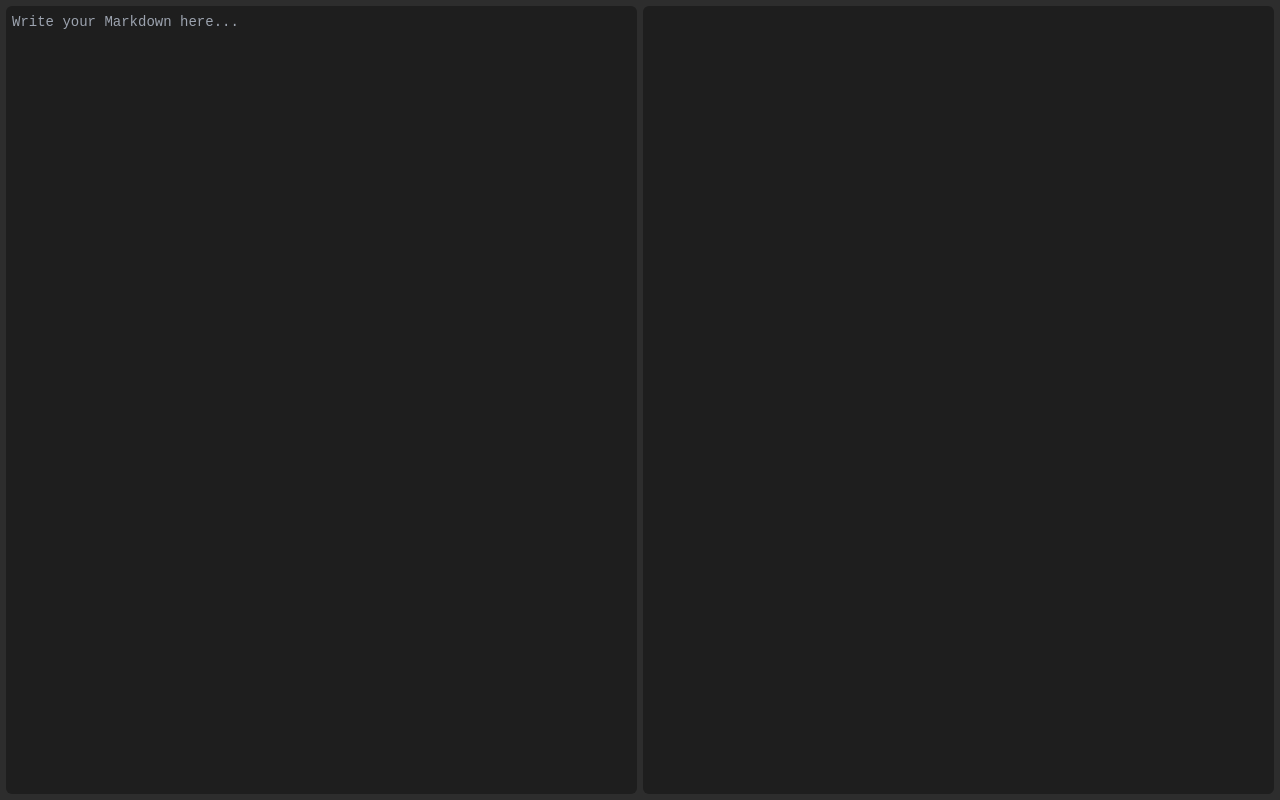
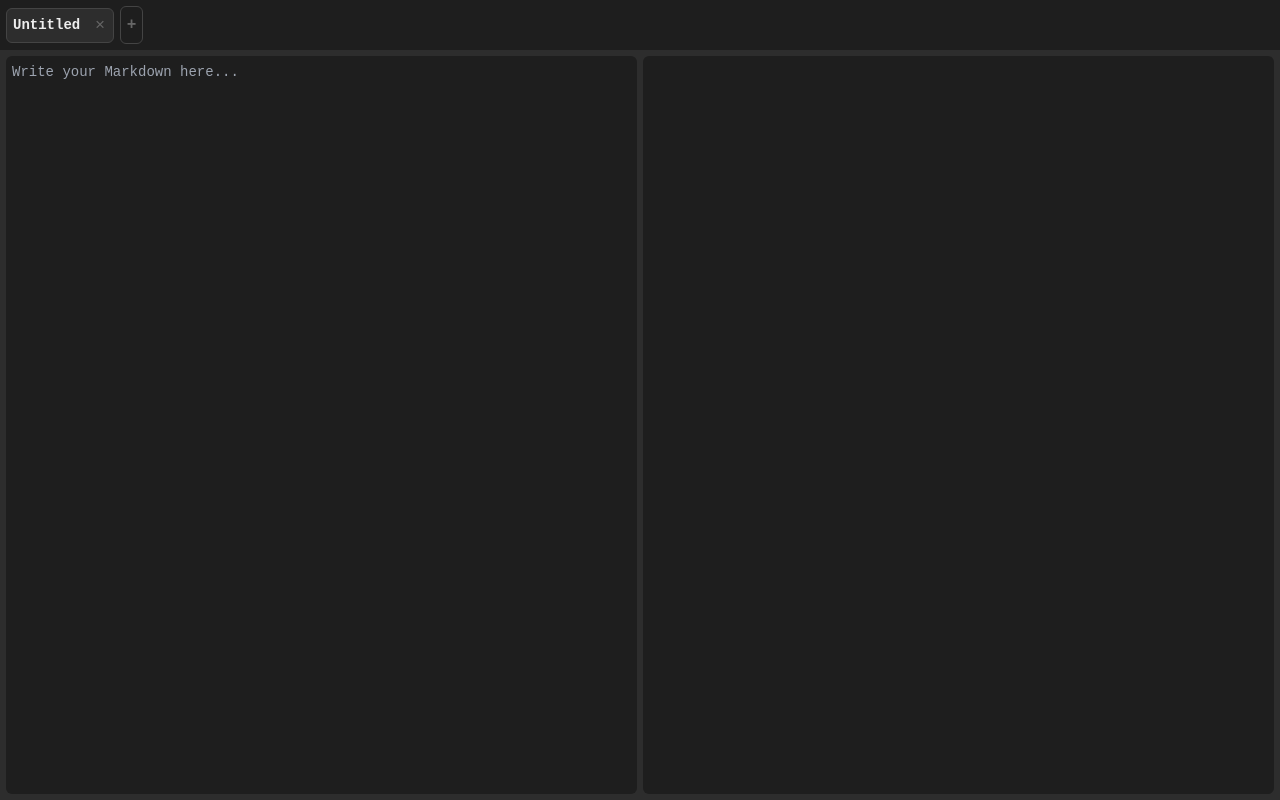
Before and after one commit to Levitifox/elementum, a React (Vite) app: page / in a window 1280 px wide. Built offline with nearby package versions, Linux system fonts and the light colour scheme; the HTML template or start-up script is replaced by a standard one.

Commit message:
Refactor editor component to support multiple tabs

```diff
--- a/main.js
+++ b/main.js
@@ -1,4 +1,4 @@
-const { app, BrowserWindow } = require("electron");
+const { app, BrowserWindow, Menu } = require("electron");
 const path = require("path");
 
 let mainWindow;
@@ -15,6 +15,8 @@ function createWindow() {
     });
 
     mainWindow.loadURL("http://localhost:3000");
+
+    Menu.setApplicationMenu(null);
 
     if (process.env.NODE_ENV === "development") {
         mainWindow.webContents.openDevTools();
--- a/src/App.css
+++ b/src/App.css
@@ -32,12 +32,106 @@ body,
     height: 100%;
 }
 
-.editor {
+.editor-container {
+    display: flex;
+    flex-direction: column;
+    height: 100%;
+}
+
+.tab-headers {
+    display: flex;
+    align-items: center;
+    background-color: var(--secondary-bg-color);
+    padding: var(--padding);
+    scrollbar-width: thin;
+    scrollbar-color: var(--border-color) transparent;
+}
+
+.tab-headers::-webkit-scrollbar {
+    height: var(--scrollbar-width);
+}
+
+.tab-headers::-webkit-scrollbar-thumb {
+    background-color: var(--border-color);
+    border-radius: var(--border-radius);
+}
+
+.tab-header {
+    padding: var(--padding);
+    margin-right: var(--padding);
+    background-color: var(--secondary-bg-color);
+    color: var(--hover-color);
+    border: 1px solid var(--border-color);
+    border-radius: var(--border-radius);
+    cursor: pointer;
+    display: flex;
+    align-items: center;
+    gap: 16px;
+    max-width: 150px;
+    white-space: nowrap;
+    text-overflow: ellipsis;
+    font-family: var(--font-family);
+    font-size: var(--font-size-base);
+
+    > *:not(:last-child) {
+        margin-right: 16px;
+    }
+}
+
+.tab-header:hover {
+    background-color: var(--background-color);
+}
+
+.tab-header.active {
+    background-color: var(--background-color);
+    color: var(--foreground-color);
+    font-weight: bold;
+    border-color: var(--border-color);
+    font-family: var(--font-family);
+    font-size: var(--font-size-base);
+}
+
+.add-tab-button {
+    background-color: var(--secondary-bg-color);
+    color: var(--hover-color);
+    border: 1px solid var(--border-color);
+    padding: var(--padding);
+    border-radius: var(--border-radius);
+    cursor: pointer;
+    font-weight: bold;
+}
+
+.add-tab-button:hover {
+    background-color: var(--background-color);
+    color: var(--foreground-color);
+}
+
+.close-tab-button {
+    background: transparent;
+    border: none;
+    color: var(--hover-color);
+    cursor: pointer;
+    font-size: 14px;
+    line-height: 1;
+    position: relative;
+    transform: scale(1.2);
+    transform-origin: center;
+    z-index: 1;
+    padding-right: 2px;
+}
+
+
+.close-tab-button:hover {
+    color: var(--foreground-color);
+}
+
+.tab-content {
     display: flex;
     gap: var(--padding);
     padding: var(--padding);
-    height: 100%;
+    flex: 1;
     box-sizing: border-box;
+    overflow: auto;
 }
 
 .editor-input,
@@ -85,6 +179,7 @@ a {
     color: var(--accent-color);
     text-decoration: none;
 }
+
 a:hover {
     text-decoration: underline;
 }
--- a/src/App.jsx
+++ b/src/App.jsx
@@ -41,7 +41,12 @@ const MarkdownPreview = ({ content }) => {
                 code({ node, inline, className, children, ...props }) {
                     const match = /language-(\w+)/.exec(className || "");
                     return !inline && match ? (
-                        <SyntaxHighlighter style={materialDark} language={match[1]} PreTag="div" {...props}>
+                        <SyntaxHighlighter
+                            style={materialDark}
+                            language={match[1]}
+                            PreTag="div"
+                            {...props}
+                        >
                             {String(children).replace(/\n$/, "")}
                         </SyntaxHighlighter>
                     ) : (
@@ -59,15 +64,80 @@ const MarkdownPreview = ({ content }) => {
 };
 
 const MarkdownEditor = () => {
-    const [text, setText] = useState("");
+    const [tabs, setTabs] = useState([{ id: 1, text: "" }]);
+    const [activeTabId, setActiveTabId] = useState(1);
+
+    const addTab = () => {
+        const newTabId = tabs.length + 1;
+        setTabs([...tabs, { id: newTabId, text: "" }]);
+        setActiveTabId(newTabId);
+    };
+
+    const removeTab = (id) => {
+        const updatedTabs = tabs.filter((tab) => tab.id !== id);
+        setTabs(updatedTabs);
+        if (activeTabId === id && updatedTabs.length > 0) {
+            setActiveTabId(updatedTabs[0].id);
+        } else if (updatedTabs.length === 0) {
+            setActiveTabId(null);
+        }
+    };
+
+    const updateText = (id, newText) => {
+        setTabs(
+            tabs.map((tab) =>
+                tab.id === id ? { ...tab, text: newText } : tab
+            )
+        );
+    };
+
+    const activeTab = tabs.find((tab) => tab.id === activeTabId);
 
     return (
         <ErrorBoundary>
-            <div className="editor">
-                <textarea className="editor-input" value={text} onChange={e => setText(e.target.value)} placeholder="Write your Markdown here..." />
-                <div className="editor-preview">
-                    <MarkdownPreview content={text} />
+            <div className="editor-container">
+                <div className="tab-headers">
+                    {tabs.map((tab) => (
+                        <div
+                            key={tab.id}
+                            className={`tab-header ${
+                                tab.id === activeTabId ? "active" : ""
+                            }`}
+                            onClick={() => setActiveTabId(tab.id)}
+                        >
+                            {tab.text.trim().substring(0, 10) || "Untitled   "}
+                            {tab.text.length > 10 && "…"}
+                            <button
+                                className="close-tab-button"
+                                onClick={(e) => {
+                                    e.stopPropagation();
+                                    removeTab(tab.id);
+                                }}
+                            >
+                                ×
+                            </button>
+                        </div>
+                    ))}
+                    <button className="add-tab-button" onClick={addTab}>
+                        +
+                    </button>
                 </div>
+
+                {activeTab && (
+                    <div className="tab-content">
+                        <textarea
+                            className="editor-input"
+                            value={activeTab.text}
+                            onChange={(e) =>
+                                updateText(activeTab.id, e.target.value)
+                            }
+                            placeholder="Write your Markdown here..."
+                        />
+                        <div className="editor-preview">
+                            <MarkdownPreview content={activeTab.text} />
+                        </div>
+                    </div>
+                )}
             </div>
         </ErrorBoundary>
     );
```
